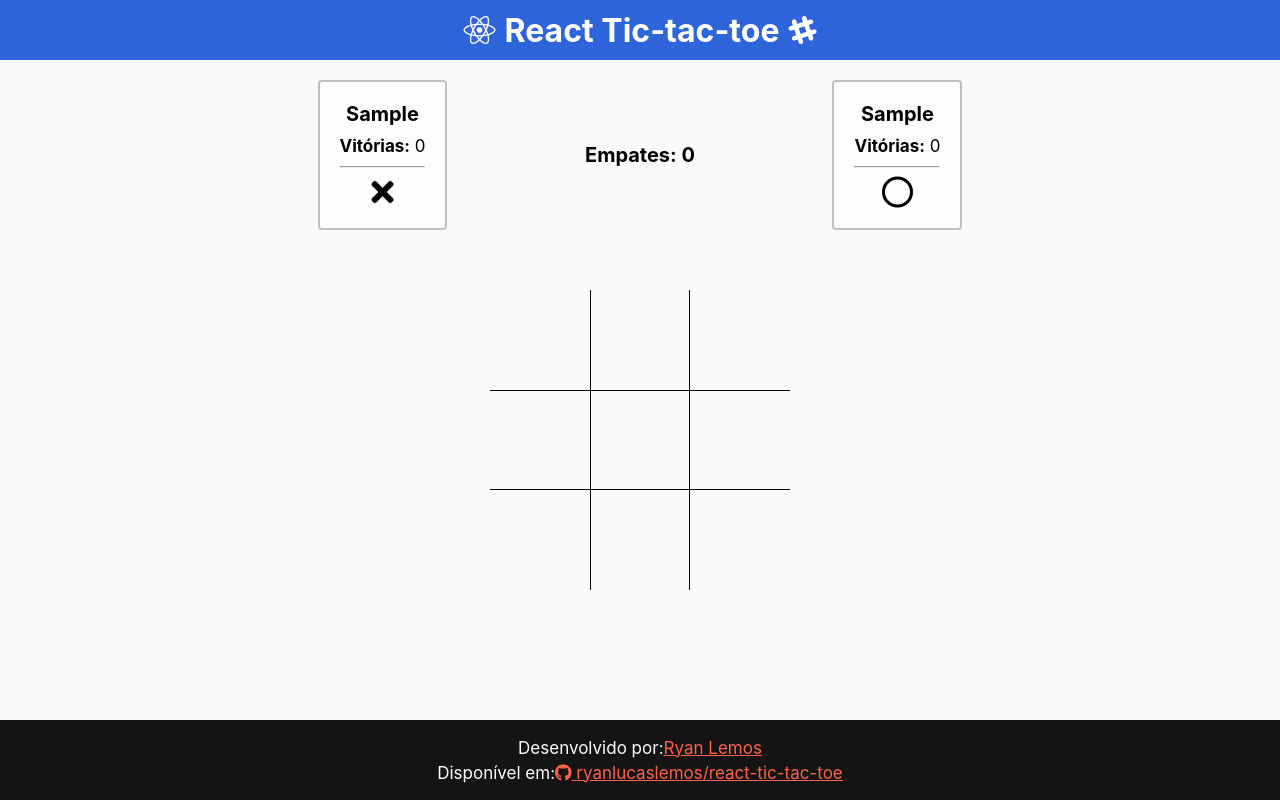
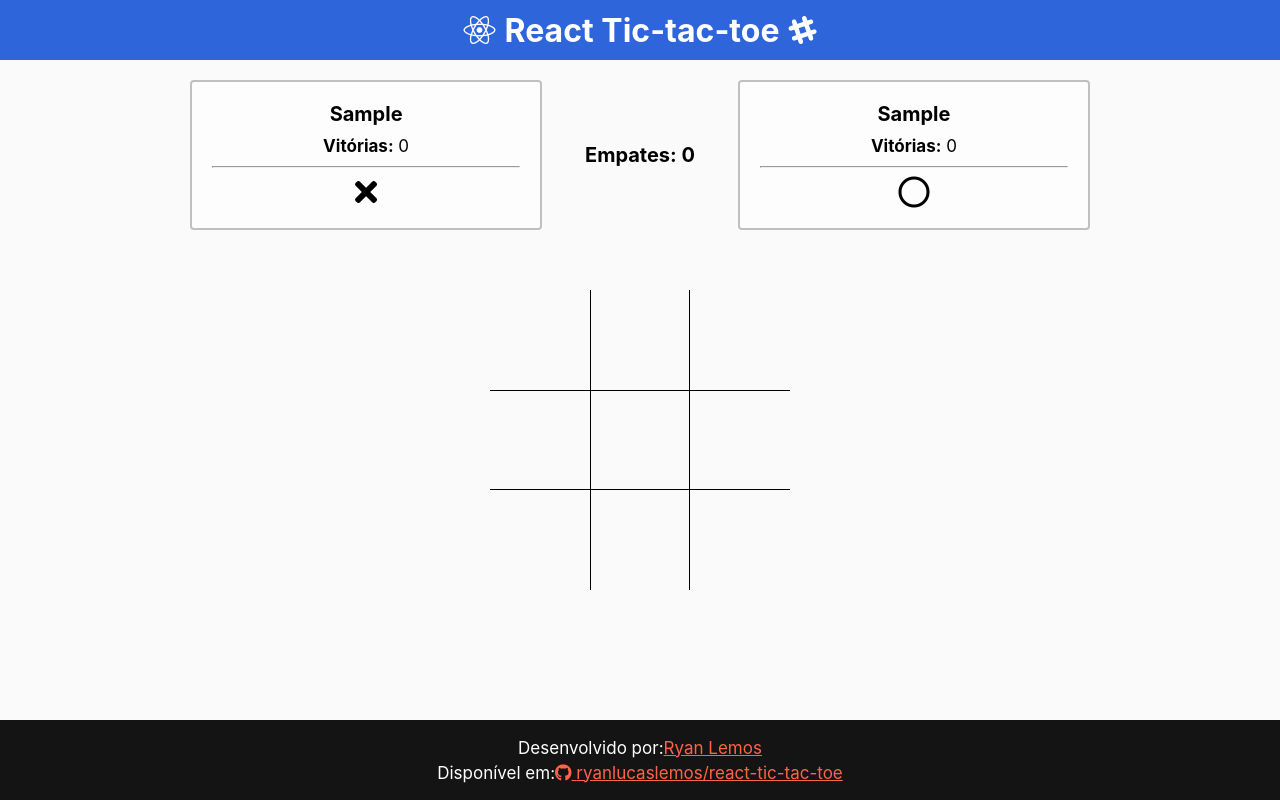
Before and after one commit to ryanlucaslemos/react-tic-tac-toe, a React (Create React App) app: page / in a window 1280 px wide. Both pictures are taken after typing "Sample", "Sample" into the empty fields and a click on the button "Jogar". Built offline with nearby package versions, Linux system fonts and the light colour scheme.

Commit message:
Corrige atributos com flexbox

```diff
--- a/src/components/score-board/styles.css
+++ b/src/components/score-board/styles.css
@@ -1,6 +1,6 @@
 .score-board-row {
     display: flex;
-    justify-content: space-evenly;
+    justify-content: center;
 }
 
 .score-board {
@@ -9,8 +9,8 @@
     padding: 20px;
     min-height: 70px;
     background: rgb(253, 253, 253);
-    margin: 0px 5px;
     text-align: center;
+    flex-basis: 40%;
 }
 
 .score-board h4 {
@@ -34,5 +34,7 @@
     font-size: 20px;
     display: flex;
     align-items: center;
+    justify-content: center;
     margin: 0 10px;
+    flex-basis: 20%;
 }
--- a/src/pages/endgame/styles.css
+++ b/src/pages/endgame/styles.css
@@ -4,10 +4,10 @@
     align-items: center;
     border: 2px solid #75737371;
     border-radius: 4px;
-    padding: 0px 80px;
+    width: 100%;
     min-height: 200px;
     background: rgb(253, 253, 253);
-    margin-bottom: 20px;
+    margin: 20px 0;
 }
 
 .end-game-alert h3 {
```
